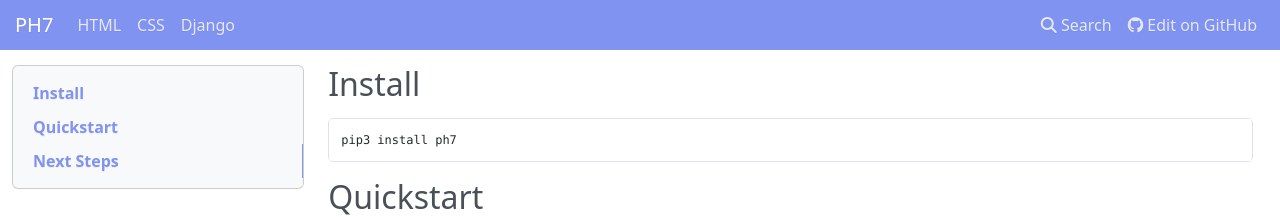
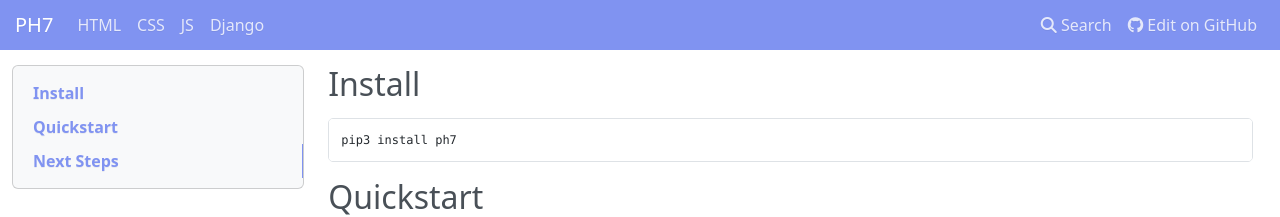
Before and after one commit to angrybayblade/ph7, an MkDocs documentation site: the page built from docs/index.md, in a window 1280 px wide. Shown: the top 217 px of the page. Built offline with MkDocs 1.6.1, drawn with Linux system fonts in a browser that asks for light colours; nearby versions of some CDN libraries.

```diff
--- a/mkdocs.yml
+++ b/mkdocs.yml
@@ -7,4 +7,5 @@ extra_css:
 nav:
   - HTML: html.md
   - CSS: css.md
+  - JS: js.md
   - Django: django.md
```
